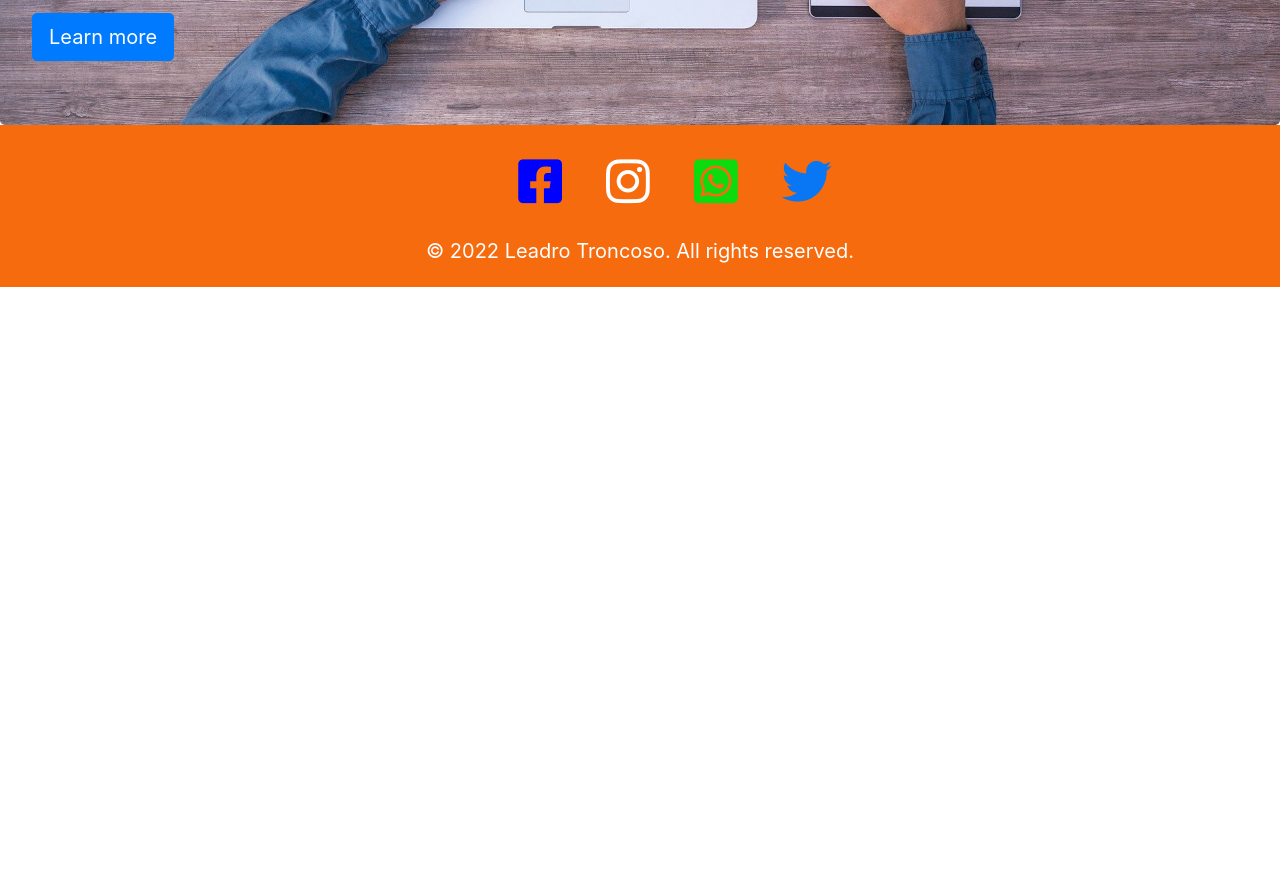
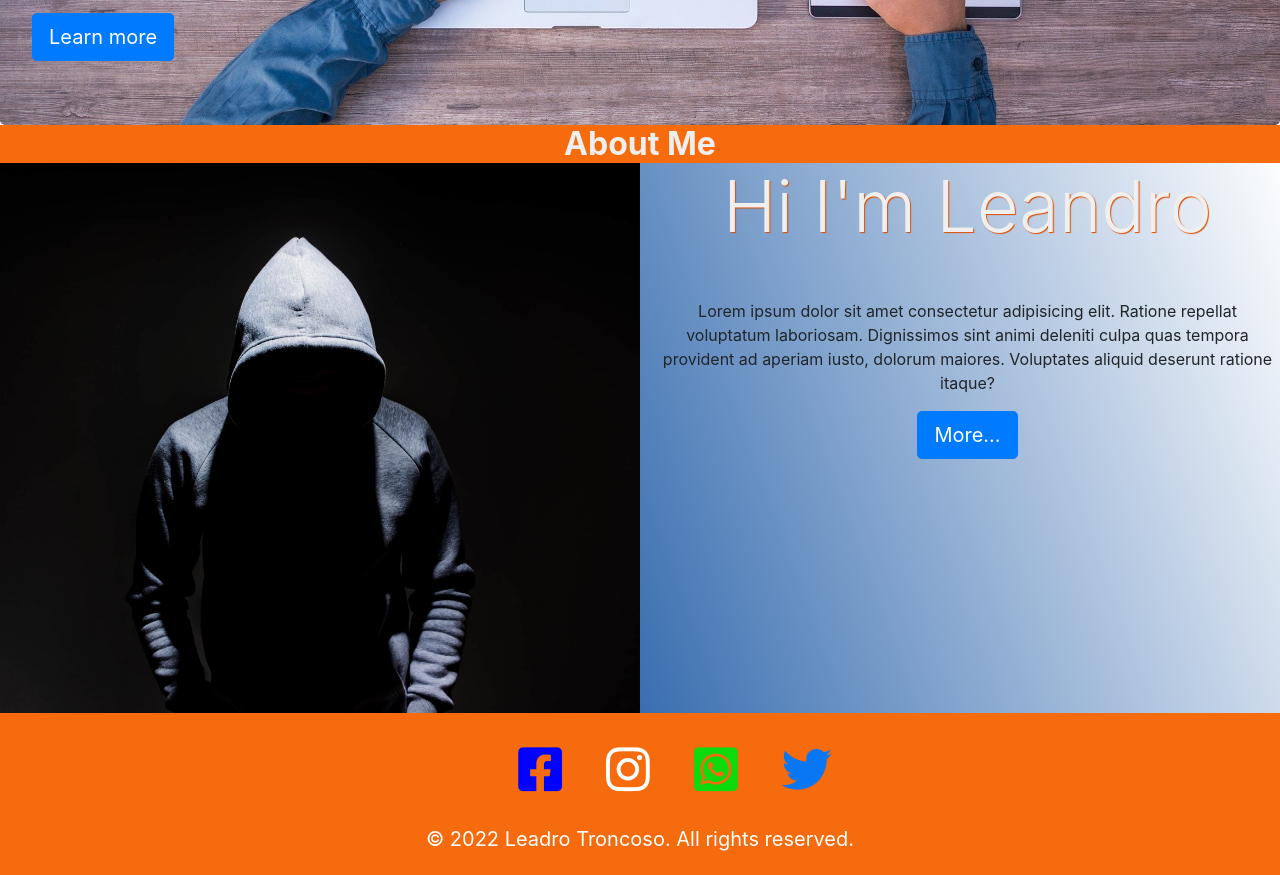
Before and after one commit to binomio08/Segunda-entrega-del-proyecto-final, a plain HTML site: page index.html in a window 1280 px wide. Shown: the part 512-1387 px from the top of the page. Before the commit the page ends 800 px from the top, so only its background shows below. Drawn offline with nearby package versions, Linux system fonts and the light colour scheme; a web font is replaced by a local one.

Commit message:
mejoras 1.0

```diff
--- a/css/Style.css
+++ b/css/Style.css
@@ -59,6 +59,37 @@
     font-weight: bolder;
 }
 /* ------------ End Jumbotron--------------- */
+
+/*----------------------comienzo section aboutMe----------------------------*/
+.sectA h2{
+    background-color: #F66B0E;
+    color: #EFEFEF;
+    text-align: center;
+    font-weight: bolder;
+    margin: 0;
+}
+.nleft{
+    background-image: url(../img/about.png);
+    background-size: cover;
+    background-position: center;
+    height: 550px;
+    margin: 0;
+}
+.nright{
+    background: linear-gradient(70deg, #396EB0, white);
+    height: auto;
+    text-align: center;
+}
+.nright h3{
+    color: #EFEFEF;
+    text-shadow: 1px 1px 1px #E04D01;
+}
+.nright p{
+    margin-top: 50px;
+}
+
+
+/*----------------------End section aboutMe---------------------------------*/
 /*----------------------------------------comienza page aboutme---------------------------------------*/
 
 #aboutMe{
@@ -107,23 +138,8 @@
     line-height: 28px;
     margin-bottom: 45px;
 }
-.buttonMe{
-    background-color: #396EB0;
-    color: black;
-    border: 2px solid transparent;
-    text-decoration: none;
-    padding: 10px 30px;
-    border-radius: 30px;
-    font-size: 1.1em;
-    font-weight: bold;
-}
-.buttonMe:hover{
-    transform: scale(1.2);
-    background-color: transparent;
-    border: 2px solid #396EB0;
-    transition: .4s;
-    cursor: pointer;
-}
+
+
 @media screen and (max-width: 1180px) {
     #aboutMe{
     width: auto;
--- a/index.html
+++ b/index.html
@@ -77,6 +77,23 @@
     </div>
     <!-- Fin Jumbotron -->
 
+    <!-- inicio AboutMe -->
+    <div class="sectA">
+        <h2>About Me</h2>
+        <div class="conteiner-fluid">
+            <div class="row">
+                <div class="nleft col-md-6"></div>
+                <div class="nright col-md-6">
+                    <h3 class="display-3"> Hi I'm Leandro</h3>
+                    <p>Lorem ipsum dolor sit amet consectetur adipisicing elit. Ratione repellat voluptatum laboriosam. Dignissimos sint animi deleniti culpa quas tempora provident ad aperiam iusto, dolorum maiores. Voluptates aliquid deserunt ratione itaque?</p>
+                    <a class="btn btn-primary btn-lg" href="./pages/aboutme.html" role="button">More...</a>
+                </div>
+            </div>
+        </div>
+    </div>
+
+    <!-- fin AboutMe -->
+
     <!-- Inicio Footer -->
     <footer>
         <ul class="footerContacto">
```
Also changed, not shown: pages/aboutme.html (+2 -1 lines).
